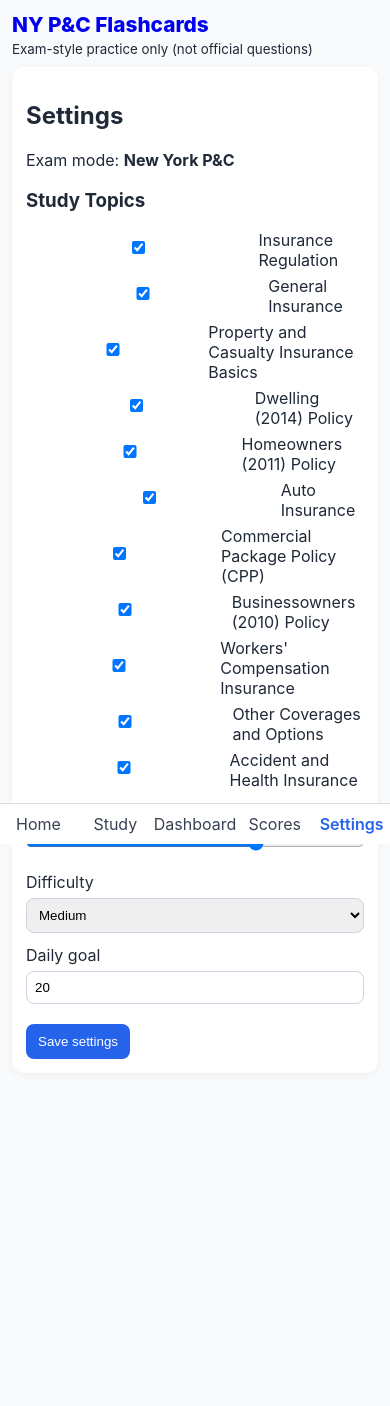
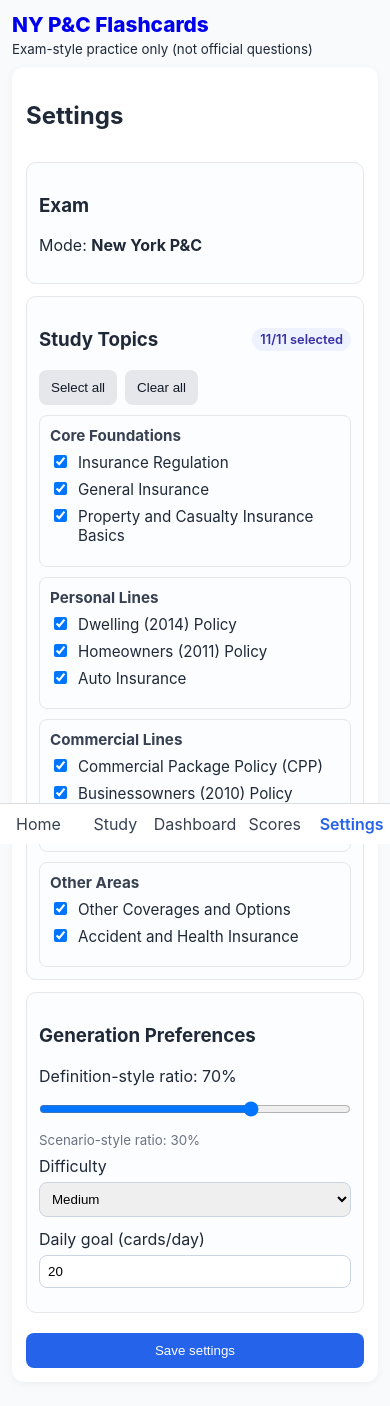
Before and after one commit to Behruzbek-star/Behruzbek-Saidkulov, a React (Vite) app: page /settings in a window 390 px wide. Shown: the top 1406 px of the page. Before the commit the page ends 1145 px from the top, so only its background shows below. Built offline with nearby package versions, Linux system fonts and the light colour scheme.

Commit message:
Rework settings UI with organized topic selection

```diff
--- a/src/pages/SettingsPage.tsx
+++ b/src/pages/SettingsPage.tsx
@@ -1,10 +1,43 @@
-import { useState } from 'react';
+import { useMemo, useState } from 'react';
 import { useAppState } from '../lib/state';
 import { Difficulty, STUDY_TOPICS, Topic } from '../lib/types';
 
 export const SettingsPage = () => {
   const { state, setSettings } = useAppState();
   const [local, setLocal] = useState(state.settings);
+
+  const selectedCount = local.selectedTopics.length;
+  const allSelected = selectedCount === STUDY_TOPICS.length;
+
+  const topicGroups = useMemo(
+    () => [
+      {
+        title: 'Core Foundations',
+        topics: [
+          'Insurance Regulation',
+          'General Insurance',
+          'Property and Casualty Insurance Basics',
+        ] as Topic[],
+      },
+      {
+        title: 'Personal Lines',
+        topics: ['Dwelling (2014) Policy', 'Homeowners (2011) Policy', 'Auto Insurance'] as Topic[],
+      },
+      {
+        title: 'Commercial Lines',
+        topics: [
+          'Commercial Package Policy (CPP)',
+          'Businessowners (2010) Policy',
+          "Workers' Compensation Insurance",
+        ] as Topic[],
+      },
+      {
+        title: 'Other Areas',
+        topics: ['Other Coverages and Options', 'Accident and Health Insurance'] as Topic[],
+      },
+    ],
+    [],
+  );
 
   const toggleTopic = (topic: Topic) => {
     const selected = local.selectedTopics.includes(topic)
@@ -13,28 +46,103 @@ export const SettingsPage = () => {
     setLocal({ ...local, selectedTopics: selected });
   };
 
+  const save = () => {
+    setSettings({
+      ...local,
+      selectedTopics: local.selectedTopics.length ? local.selectedTopics : [...STUDY_TOPICS],
+    });
+  };
+
   return (
-    <section>
+    <section className="settings-page">
       <h1>Settings</h1>
-      <p>Exam mode: <strong>New York P&C</strong></p>
-      <h3>Study Topics</h3>
-      <div className="checklist">
-        {STUDY_TOPICS.map((topic) => (
-          <label key={topic}><input type="checkbox" checked={local.selectedTopics.includes(topic)} onChange={() => toggleTopic(topic)} />{topic}</label>
-        ))}
+
+      <div className="settings-block">
+        <h3>Exam</h3>
+        <p>
+          Mode: <strong>New York P&C</strong>
+        </p>
       </div>
-      <label>Definition-style ratio: {local.definitionRatio}%
-        <input type="range" min={0} max={100} value={local.definitionRatio} onChange={(e) => setLocal({ ...local, definitionRatio: Number(e.target.value) })} />
-      </label>
-      <label>Difficulty
-        <select value={local.difficulty} onChange={(e) => setLocal({ ...local, difficulty: e.target.value as Difficulty })}>
-          <option>Easy</option><option>Medium</option><option>Hard</option>
+
+      <div className="settings-block">
+        <div className="settings-row">
+          <h3>Study Topics</h3>
+          <span className="pill">
+            {selectedCount}/{STUDY_TOPICS.length} selected
+          </span>
+        </div>
+
+        <div className="topic-actions">
+          <button type="button" className="secondary-btn" onClick={() => setLocal({ ...local, selectedTopics: [...STUDY_TOPICS] })}>
+            Select all
+          </button>
+          <button type="button" className="secondary-btn" onClick={() => setLocal({ ...local, selectedTopics: [] })}>
+            Clear all
+          </button>
+          {!allSelected && selectedCount === 0 && (
+            <small className="inline-help">No topics selected. Saving will default to all topics.</small>
+          )}
+        </div>
+
+        <div className="topic-groups">
+          {topicGroups.map((group) => (
+            <div key={group.title} className="topic-group">
+              <h4>{group.title}</h4>
+              <div className="checklist">
+                {group.topics.map((topic) => (
+                  <label key={topic} className="topic-item">
+                    <input
+                      type="checkbox"
+                      checked={local.selectedTopics.includes(topic)}
+                      onChange={() => toggleTopic(topic)}
+                    />
+                    <span>{topic}</span>
+                  </label>
+                ))}
+              </div>
+            </div>
+          ))}
+        </div>
+      </div>
+
+      <div className="settings-block">
+        <h3>Generation Preferences</h3>
+
+        <label htmlFor="definition-ratio">Definition-style ratio: {local.definitionRatio}%</label>
+        <input
+          id="definition-ratio"
+          type="range"
+          min={0}
+          max={100}
+          value={local.definitionRatio}
+          onChange={(e) => setLocal({ ...local, definitionRatio: Number(e.target.value) })}
+        />
+        <small className="inline-help">Scenario-style ratio: {100 - local.definitionRatio}%</small>
+
+        <label htmlFor="difficulty">Difficulty</label>
+        <select
+          id="difficulty"
+          value={local.difficulty}
+          onChange={(e) => setLocal({ ...local, difficulty: e.target.value as Difficulty })}
+        >
+          <option>Easy</option>
+          <option>Medium</option>
+          <option>Hard</option>
         </select>
-      </label>
-      <label>Daily goal
-        <input type="number" min={5} value={local.dailyGoal} onChange={(e) => setLocal({ ...local, dailyGoal: Number(e.target.value) })} />
-      </label>
-      <button onClick={() => setSettings({ ...local, selectedTopics: local.selectedTopics.length ? local.selectedTopics : [...STUDY_TOPICS] })}>Save settings</button>
+
+        <label htmlFor="daily-goal">Daily goal (cards/day)</label>
+        <input
+          id="daily-goal"
+          type="number"
+          min={5}
+          value={local.dailyGoal}
+          onChange={(e) => setLocal({ ...local, dailyGoal: Number(e.target.value) })}
+        />
+      </div>
+
+      <button type="button" onClick={save}>
+        Save settings
+      </button>
     </section>
   );
 };
--- a/src/styles.css
+++ b/src/styles.css
@@ -11,9 +11,10 @@ nav a.active { color: #2563eb; font-weight: 600; }
 .grid { display: grid; grid-template-columns: repeat(3,1fr); gap: 8px; }
 .grid article { background: #eff6ff; border-radius: 10px; padding: 10px; }
 .cta, button { background: #2563eb; color: white; padding: 10px 12px; border: none; border-radius: 8px; text-decoration: none; display: inline-block; margin-top: 8px; }
-input, select { width: 100%; margin: 6px 0 12px; padding: 8px; border-radius: 8px; border: 1px solid #cbd5e1; }
-.checklist { display: grid; gap: 6px; margin-bottom: 10px; }
-.checklist label { display: flex; gap: 8px; align-items: center; }
+input:not([type="checkbox"]), select { width: 100%; margin: 6px 0 12px; padding: 8px; border-radius: 8px; border: 1px solid #cbd5e1; }
+.checklist { display: grid; gap: 8px; margin-bottom: 10px; }
+.topic-item { display: flex; gap: 8px; align-items: flex-start; font-size: 0.95rem; line-height: 1.2rem; }
+.topic-item input[type="checkbox"] { width: auto; margin-top: 2px; }
 .grid-form { display: grid; grid-template-columns: 1fr; gap: 6px; }
 .flip-wrap { perspective: 1000px; min-height: 350px; }
 .flip-inner { position: relative; transform-style: preserve-3d; transition: transform 0.6s; min-height: 350px; }
@@ -24,4 +25,18 @@ input, select { width: 100%; margin: 6px 0 12px; padding: 8px; border-radius: 8p
 .options button, .ratings button { background: #f3f4f6; color: #111827; text-align: left; }
 .ratings { display: grid; grid-template-columns: repeat(4,1fr); gap: 8px; }
 .tag { font-size: .8rem; color: #6b7280; }
-@media (max-width: 500px){ .grid { grid-template-columns: 1fr; } }
+
+.settings-page { display: grid; gap: 12px; }
+.settings-block { border: 1px solid #e5e7eb; border-radius: 10px; padding: 12px; background: #fcfdff; }
+.settings-row { display: flex; justify-content: space-between; align-items: center; gap: 8px; }
+.pill { background: #eef2ff; color: #3730a3; border-radius: 999px; padding: 4px 8px; font-size: 0.8rem; font-weight: 600; }
+.topic-actions { display: flex; flex-wrap: wrap; gap: 8px; margin-bottom: 10px; }
+.secondary-btn { background: #e5e7eb; color: #111827; margin-top: 0; }
+.topic-groups { display: grid; gap: 10px; }
+.topic-group { border: 1px solid #e5e7eb; border-radius: 8px; padding: 10px; }
+.topic-group h4 { margin: 0 0 8px; font-size: 0.95rem; color: #374151; }
+.inline-help { color: #6b7280; display: block; margin: -6px 0 8px; }
+
+@media (max-width: 500px){
+  .grid { grid-template-columns: 1fr; }
+}
```
